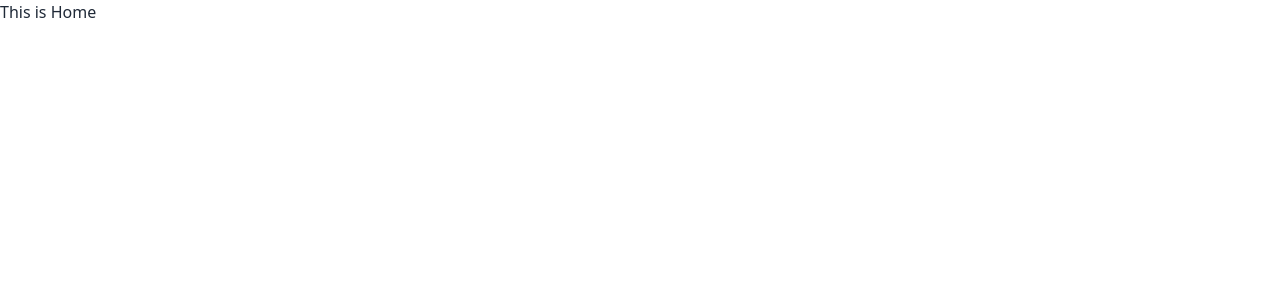
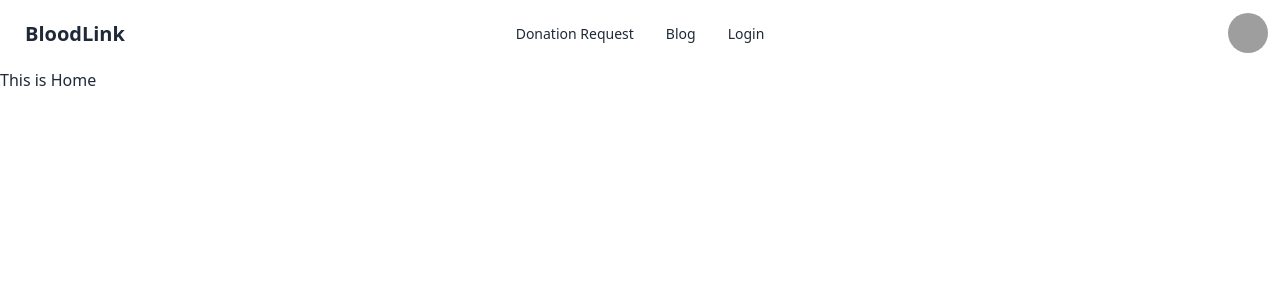
Before and after one commit to salehsiam/blood-link-client, a React (Vite) app: page / in a window 1280 px wide. Shown: the top 300 px of the page. Built offline with nearby package versions, Linux system fonts and the light colour scheme; grey boxes are pictures that could not be loaded.

Commit message:
navbar setup

```diff
--- a/package.json
+++ b/package.json
@@ -14,6 +14,7 @@
     "match-sorter": "^8.0.0",
     "react": "^18.3.1",
     "react-dom": "^18.3.1",
+    "react-hook-form": "^7.54.2",
     "react-router-dom": "^7.1.1",
     "sort-by": "^1.2.0"
   },
--- a/src/Layout/MainLayout.jsx
+++ b/src/Layout/MainLayout.jsx
@@ -1,8 +1,10 @@
 import { Outlet } from "react-router-dom";
+import Navbar from "../Pages/Shared-Components/Navbar";
 
 const MainLayout = () => {
   return (
     <div>
+      <Navbar></Navbar>
       <Outlet></Outlet>
     </div>
   );
--- /dev/null
+++ b/src/Pages/Auth/Login.jsx
@@ -0,0 +1,5 @@
+const Login = () => {
+  return <div>Login</div>;
+};
+
+export default Login;
--- /dev/null
+++ b/src/Pages/Auth/Registration.jsx
@@ -0,0 +1,5 @@
+const Registration = () => {
+  return <div>Registration</div>;
+};
+
+export default Registration;
--- /dev/null
+++ b/src/Pages/Shared-Components/Navbar.jsx
@@ -0,0 +1,85 @@
+import { NavLink } from "react-router-dom";
+
+const Navbar = () => {
+  return (
+    <div className="navbar bg-base-100">
+      <div className="navbar-start">
+        <div className="dropdown">
+          <div tabIndex={0} role="button" className="btn btn-ghost lg:hidden">
+            <svg
+              xmlns="http://www.w3.org/2000/svg"
+              className="h-5 w-5"
+              fill="none"
+              viewBox="0 0 24 24"
+              stroke="currentColor"
+            >
+              <path
+                strokeLinecap="round"
+                strokeLinejoin="round"
+                strokeWidth="2"
+                d="M4 6h16M4 12h8m-8 6h16"
+              />
+            </svg>
+          </div>
+          <ul
+            tabIndex={0}
+            className="menu menu-sm dropdown-content bg-base-100 rounded-box z-[1] mt-3 w-52 p-2 shadow"
+          >
+            <li>
+              <NavLink to="/donation-request">Donation Request</NavLink>
+            </li>
+            <li>
+              <NavLink to="/blog">Blog</NavLink>
+            </li>
+            <li>
+              <NavLink to="/login">Login</NavLink>
+            </li>
+          </ul>
+        </div>
+        <a className="btn btn-ghost text-xl">BloodLink</a>
+      </div>
+      <div className="navbar-center hidden lg:flex">
+        <ul className="menu menu-horizontal px-1">
+          <li>
+            <NavLink to="/donation-request">Donation Request</NavLink>
+          </li>
+          <li>
+            <NavLink to="/blog">Blog</NavLink>
+          </li>
+          <li>
+            <NavLink to="/login">Login</NavLink>
+          </li>
+        </ul>
+      </div>
+      <div className="navbar-end">
+        <div className="dropdown dropdown-end">
+          <div
+            tabIndex={0}
+            role="button"
+            className="btn btn-ghost btn-circle avatar"
+          >
+            <div className="w-10 rounded-full">
+              <img
+                alt="Tailwind CSS Navbar component"
+                src="https://img.daisyui.com/images/stock/photo-1534528741775-53994a69daeb.webp"
+              />
+            </div>
+          </div>
+          <ul
+            tabIndex={0}
+            className="menu menu-sm dropdown-content bg-base-100 rounded-box z-[1] mt-3 w-52 p-2 shadow"
+          >
+            <li>
+              <NavLink to="/dashboard">Dashboard</NavLink>
+            </li>
+            <li>
+              <button>Logout</button>
+            </li>
+          </ul>
+        </div>
+      </div>
+    </div>
+  );
+};
+
+export default Navbar;
--- a/src/Routes/Router.jsx
+++ b/src/Routes/Router.jsx
@@ -1,6 +1,6 @@
 import { createBrowserRouter } from "react-router-dom";
 import MainLayout from "../Layout/MainLayout";
-import Home from "../Pages/Home";
+import Home from "../Pages/Home/Home";
 
 const router = createBrowserRouter([
   {
```
Also changed, not shown: src/Pages/Home/Home.jsx (renamed from src/Pages/Home.jsx), 1 other file (tests, documents, lock files or other folders).
